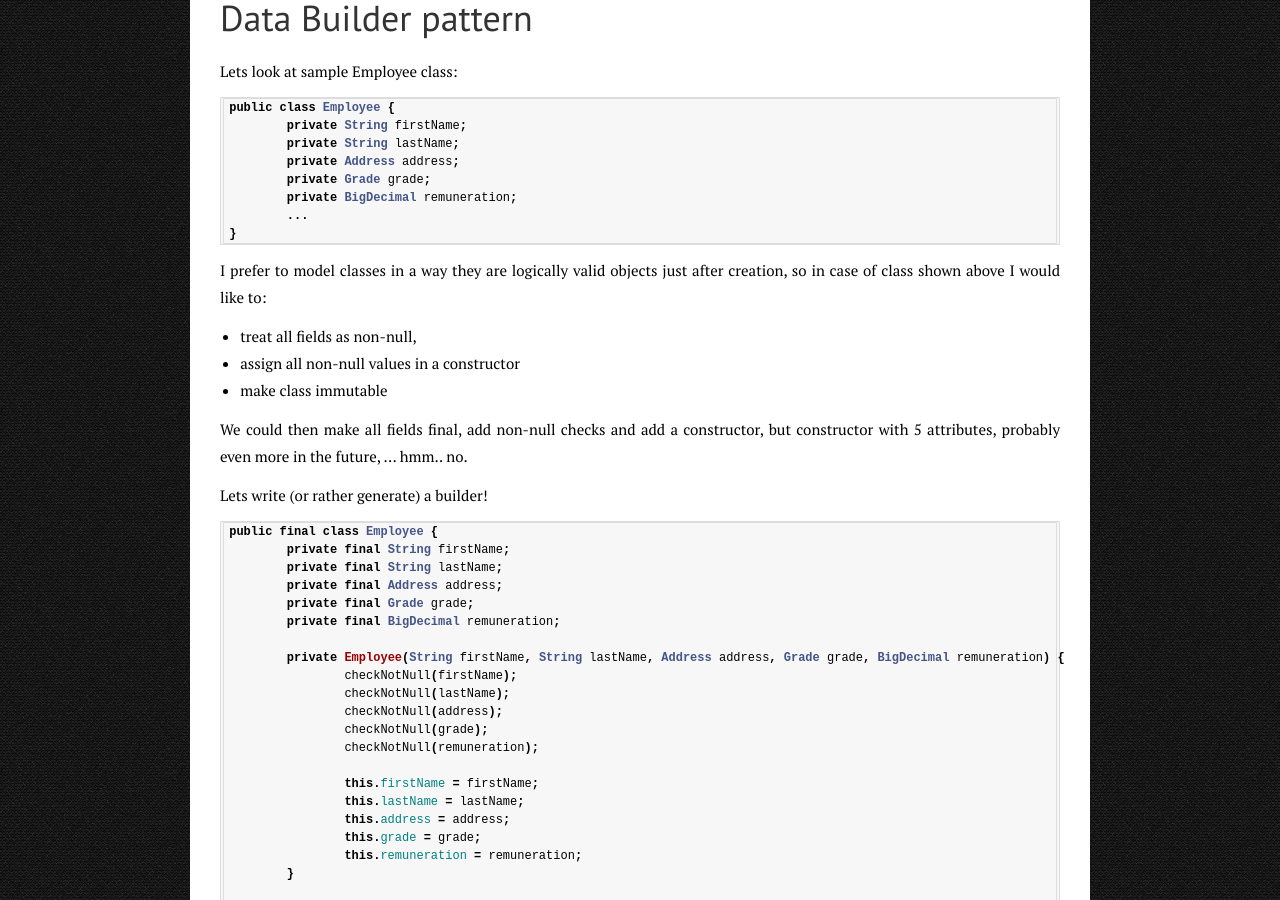
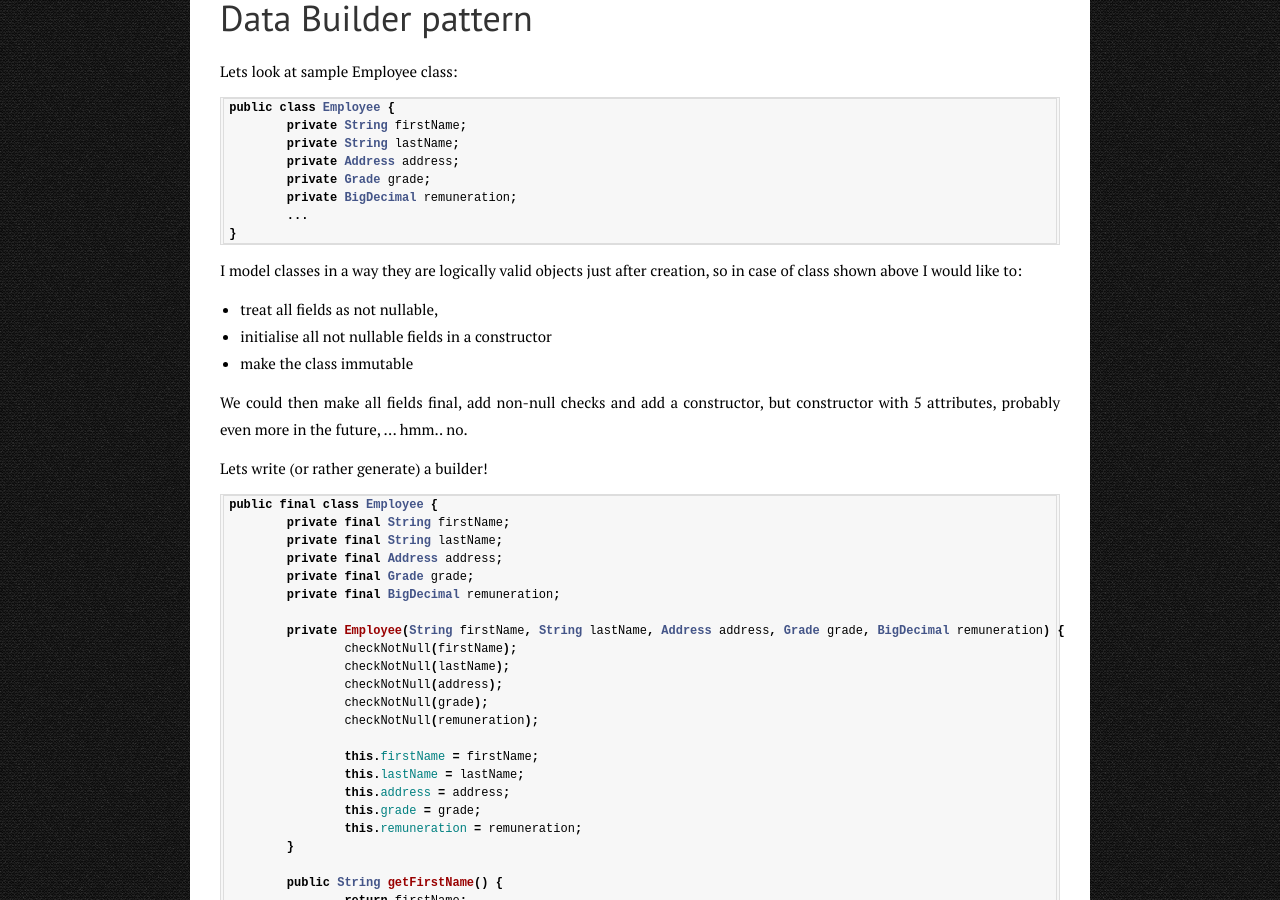
Before and after one commit to majcher/majcher.github.io, a Jekyll site: the page built from _posts/2014-01-25-readable-tests-part2-test_data_builder.md, in a window 1280 px wide and 900 px high, scrolled down 304 px. Built offline with Jekyll 4.4.1, drawn with Linux system fonts in a browser that asks for light colours; nearby versions of some CDN libraries; comment, search, counter and statistics services are not loaded.

Commit message:
Some tweaks.

```diff
--- a/_posts/2014-01-25-readable-tests-part2-test_data_builder.md
+++ b/_posts/2014-01-25-readable-tests-part2-test_data_builder.md
@@ -20,11 +20,11 @@
 }
 {% endhighlight %}
 
-I prefer to model classes in a way they are logically valid objects just after creation, so in case of class shown above I would like to:
+I model classes in a way they are logically valid objects just after creation, so in case of class shown above I would like to:
 
-- treat all fields as non-null,
-- assign all non-null values in a constructor
-- make class immutable
+- treat all fields as not nullable,
+- initialise all not nullable fields in a constructor
+- make the class immutable
 
 We could then make all fields final, add non-null checks and add a constructor, but constructor with 5 attributes, probably even more in the future, ... hmm.. no.
 
```
